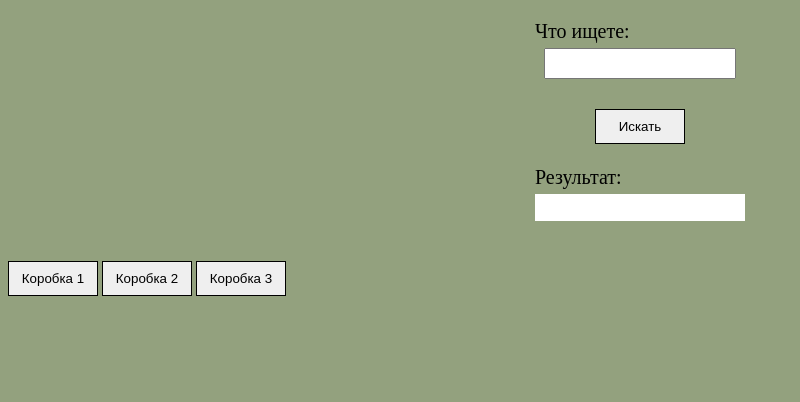
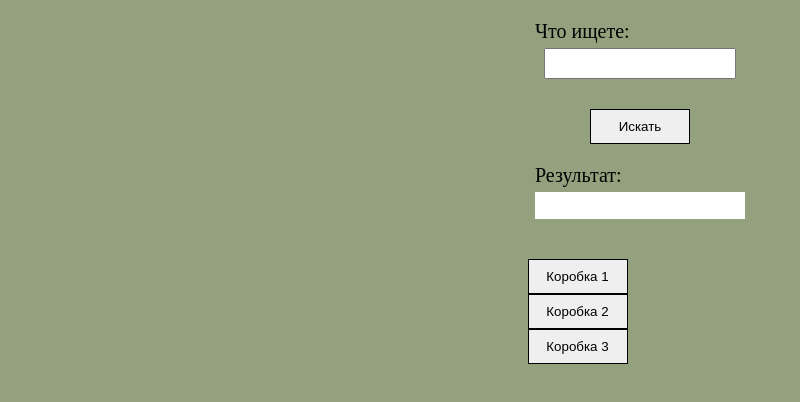
Before and after one commit to aapxx87/FiS_v.1., a plain HTML site: page index.html in a window 1280 px wide. Shown: the whole page, without its empty margins (0-800 px from the left). Drawn offline with Linux system fonts and the light colour scheme.

Commit message:
Update style.css

```diff
--- a/style.css
+++ b/style.css
@@ -45,11 +45,11 @@ body {
 
 
 .buttonSearch {
-  width: 90px;
+  width: 100px;
   height: 35px;
   margin-left: auto;
   margin-right: auto;
-  margin-bottom: 2px;
+  margin-bottom: ;
   border: 1px solid;
 }
 
@@ -78,12 +78,8 @@ body {
 
 
 .divObsij {
-<<<<<<< HEAD
-  width: 280px;
-=======
   display: flex;
-  width: 70%;
->>>>>>> parent of 5730c5f... Update style.css
+  width: 250px;
   margin-left: auto;
   margin-right: auto;
   background: ;
@@ -91,8 +87,7 @@ body {
 
 
 .divKorSoders {
-  height: 40px;
-  width: 100%;
+  width: 30%;
   margin-left: auto;
   margin-right: auto;
   background: ;
@@ -100,9 +95,8 @@ body {
 
 
 .resultKor {
-  margin-top: 80px;
+  width: 50%;
   margin-left: auto;
   margin-right: auto;
   margin-bottom: 100px;
-  background: ;
 }
```
